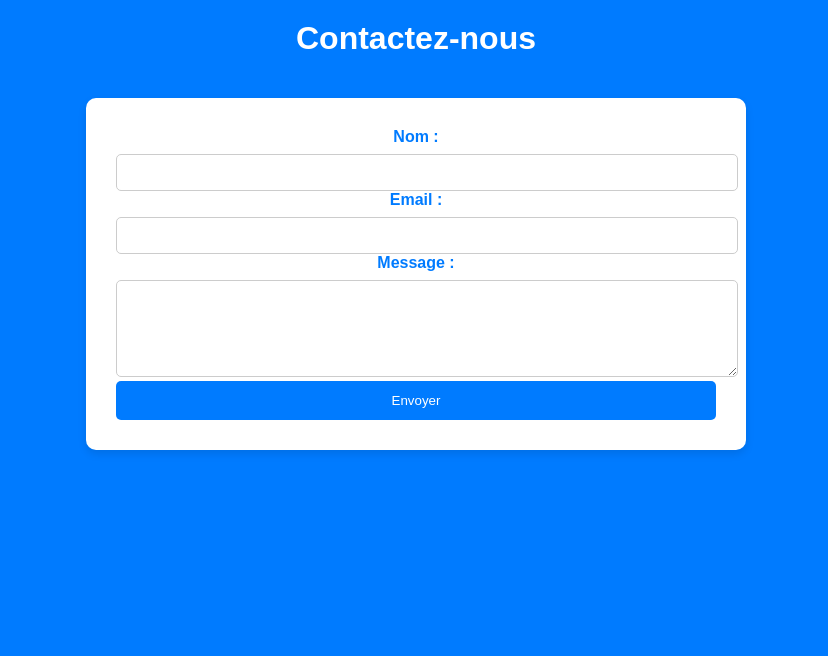
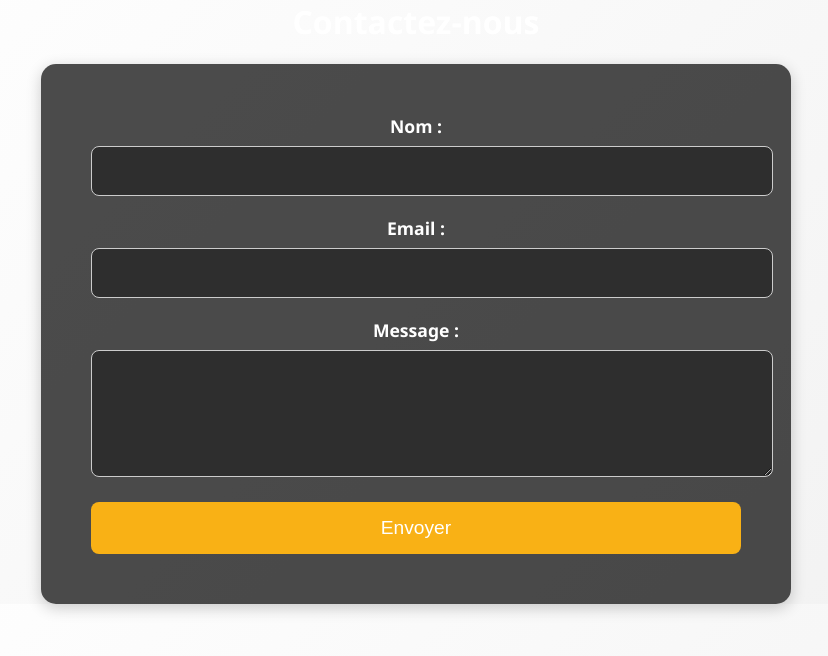
Before and after one commit to virage-auteuil/Filelec3, a PHP site: page /vue/select/vue_select_contact.php in a window 1280 px wide. Shown: the top 656 px of the page, without its empty margins (224-1052 px from the left). Run offline with PHP 8.4, Linux system fonts and the light colour scheme.

Commit message:
contact page

```diff
--- a/FILELEC/assets/css/contact.css
+++ b/FILELEC/assets/css/contact.css
@@ -1,63 +1,121 @@
+/* Global styles */
 body {
     margin: 0;
     padding: 0;
-    font-family: Arial, sans-serif;
-    background-color: #007BFF;
-    color: #007BFF;
+    font-family: 'Segoe UI', Tahoma, Geneva, Verdana, sans-serif;
+    background: linear-gradient(135deg, white, #f1f1f1);
+    color: #333;
 }
 
-header {
-    background-color: #007BFF;
+h2 {
+    font-size: 2.5rem;
     color: white;
+    margin-bottom: 30px;
     text-align: center;
-    padding: 20px 0;
+    font-weight: bold;
+    text-transform: uppercase;
 }
 
-main {
-    display: flex;
-    justify-content: center;
-    align-items: center;
-    padding: 20px;
+/* Form container */
+.contact-container {
+    background: rgba(0, 0, 0, 0.7);
+    padding: 50px;
+    border-radius: 15px;
+    box-shadow: 0 4px 15px rgba(0, 0, 0, 0.2);
+    width: 80%;
+    max-width: 650px;
+    margin: 0 auto;
+    animation: fadeInUp 1s ease-in-out;
 }
 
-.contact-container, .contact-list {
-    background-color: white;
-    padding: 30px;
-    border-radius: 10px;
-    box-shadow: 0 4px 8px rgba(0, 0, 0, 0.1);
-    width: 90%;
-    max-width: 600px;
+/* Label styles */
+label {
+    display: block;
+    font-size: 1.1rem;
+    color: #fff;
+    margin-bottom: 8px;
+    font-weight: 600;
 }
 
-form, table {
+/* Input fields and textareas */
+input,
+textarea {
     width: 100%;
+    padding: 15px;
+    margin-bottom: 20px;
+    border: 1px solid #ccc;
+    border-radius: 8px;
+    background-color: #2e2e2e;
+    color: #fff;
+    font-size: 1rem;
+    transition: border 0.3s ease-in-out;
 }
 
-form .form-group {
-    margin-bottom: 20px;
+input:focus,
+textarea:focus {
+    outline: none;
+    border-color: #f9b115;
+    box-shadow: 0 0 5px rgba(249, 177, 21, 0.7);
 }
 
-label {
-    display: block;
-    margin-bottom: 8px;
-    font-weight: bold;
-    color: #007BFF;
+/* Button styles */
+button {
+    width: 100%;
+    padding: 15px;
+    font-size: 1.2rem;
+    border: none;
+    background-color: #f9b115;
+    color: #fff;
+    border-radius: 8px;
+    cursor: pointer;
+    transition: background-color 0.3s ease-in-out, transform 0.3s ease-in-out;
 }
 
-input, textarea {
-    width: 100%;
-    padding: 10px;
-    border: 1px solid #ccc;
-    border-radius: 5px;
+button:hover {
+    background-color: #ff9800;
+    transform: scale(1.05);
 }
 
-button {
+/* Form hover effects */
+.contact-container:hover {
+    transform: translateY(-10px);
+    box-shadow: 0 10px 30px rgba(0, 0, 0, 0.2);
+}
+
+/* Background animation */
+.background-3d {
+    position: fixed;
+    top: 0;
+    left: 0;
     width: 100%;
-    padding: 12px;
-    background-color: #007BFF;
-    color: white;
-    border: none;
-    border-radius: 5px;
-    cursor: pointer;
-    transition: background-color 0
+    height: 100%;
+    background: url('gear-animation.gif') no-repeat center center fixed;
+    background-size: cover;
+    z-index: -1;
+    opacity: 0.4;
+    animation: zoomIn 10s infinite;
 }
+
+/* Animation for form appearance */
+@keyframes fadeInUp {
+    from {
+        opacity: 0;
+        transform: translateY(50px);
+    }
+    to {
+        opacity: 1;
+        transform: translateY(0);
+    }
+}
+
+@keyframes zoomIn {
+    0% {
+        transform: scale(1);
+    }
+    50% {
+        transform: scale(1.05);
+    }
+    100% {
+        transform: scale(1);
+    }
+}
```
Also changed, not shown: FILELEC/controleur/controleur.contact.php (+55 -8 lines), FILELEC/modele/modele.contact.php (+17 -17 lines), FILELEC/principal/contact.php (+63 -20 lines), FILELEC/vue/insert/vue_insert_contact.php (+63 -31 lines).
